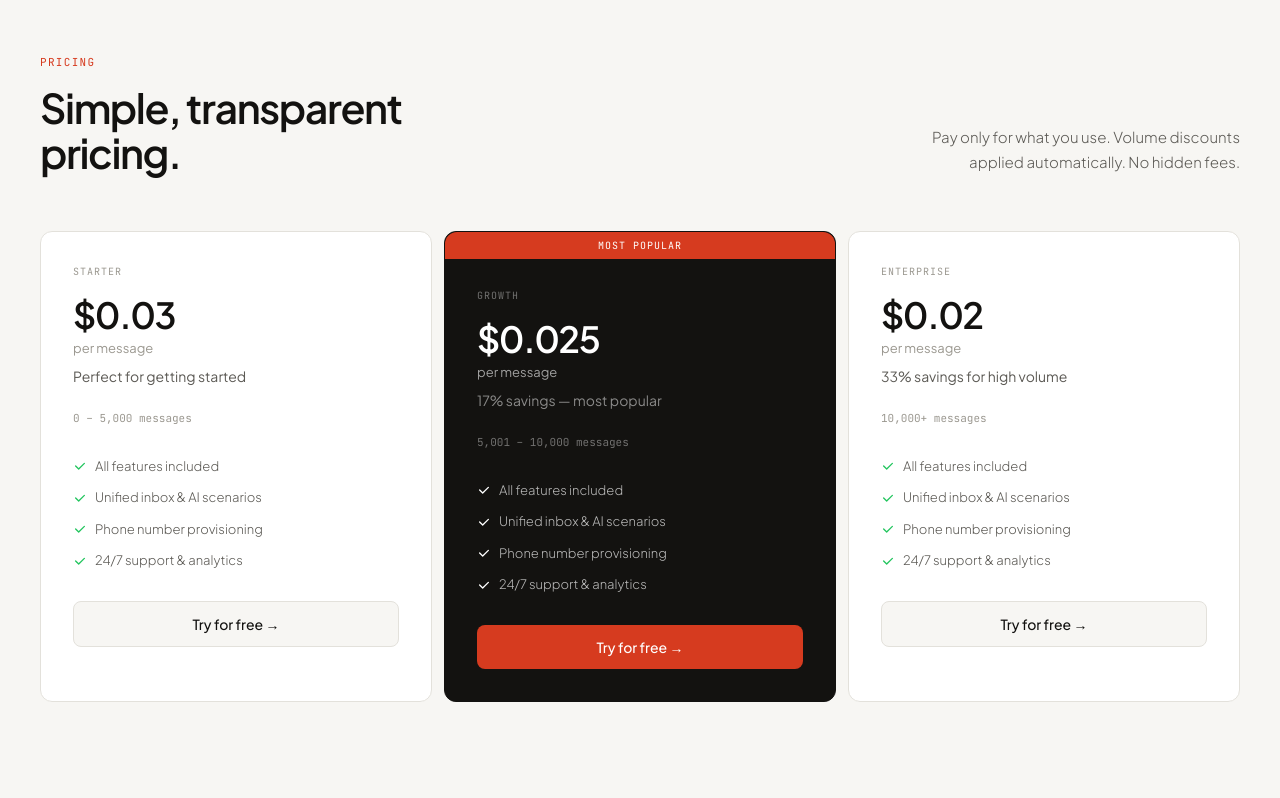
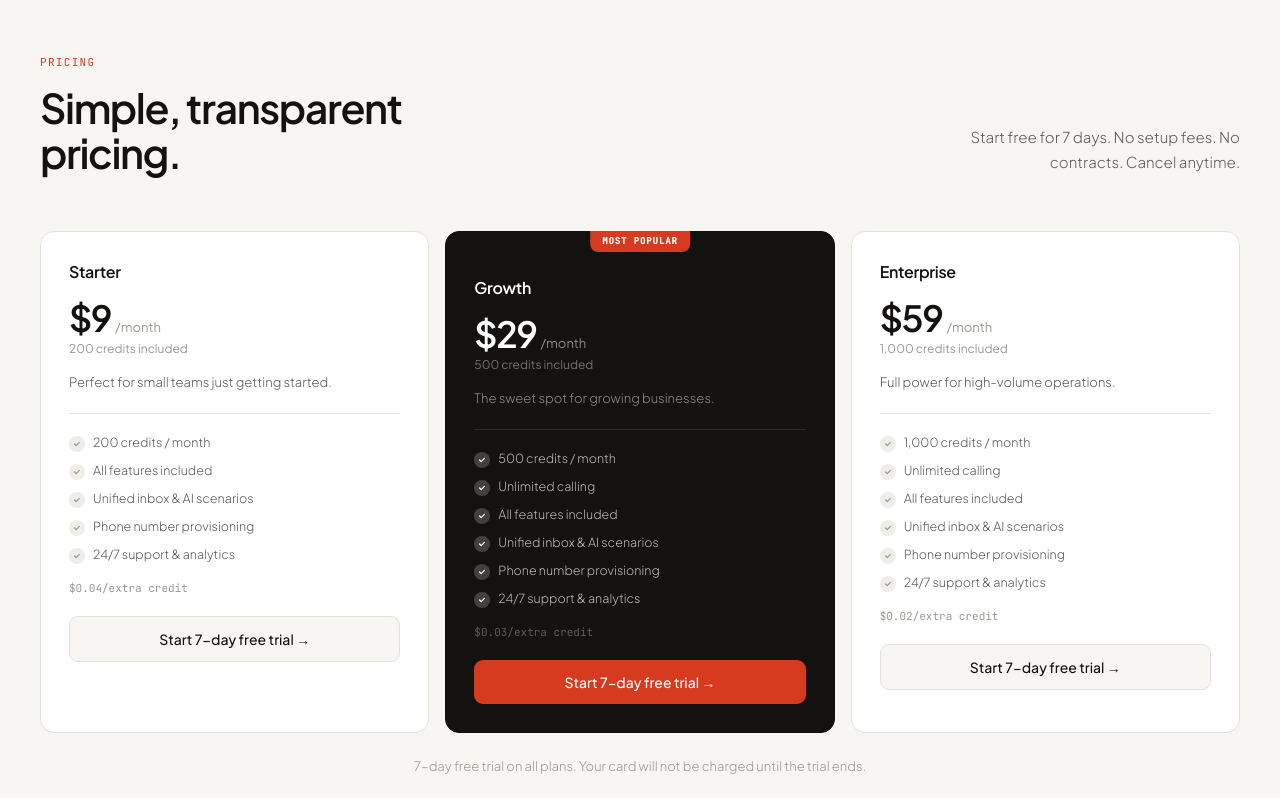
Before and after one commit to airosofts/airophone-landingpage, a Next.js app: page / in a window 1280 px wide. Shown: the part 2240-3038 px from the top of the page. Built offline with nearby package versions, Linux system fonts and the light colour scheme.

Commit message:
first commit

```diff
--- a/app/page.js
+++ b/app/page.js
@@ -156,7 +156,7 @@ export default function LandingPage() {
             className="px-4 py-[7px] rounded-[7px] text-[13px] font-medium no-underline text-text2 border border-border2 hover:bg-bg2 hover:text-text transition-all">
             Log in
           </a>
-          <a href="/signup"
+          <a href="https://app.airophone.com/signup"
             className="px-4 py-[7px] rounded-[7px] text-[13px] font-medium bg-red text-white no-underline cursor-pointer hover:opacity-90 transition-all">
             Try for free &rarr;
           </a>
@@ -177,7 +177,7 @@ export default function LandingPage() {
             </p>
 
             <div className="flex gap-2.5 flex-wrap">
-              <a href="/signup"
+              <a href="https://app.airophone.com/signup"
                 className="inline-flex items-center gap-2 bg-text text-white px-[22px] py-3 rounded-lg text-sm font-medium no-underline tracking-tight hover:bg-[#2a2928] hover:-translate-y-px hover:shadow-lg transition-all">
                 Try for free
                 <svg width="14" height="14" viewBox="0 0 16 16" fill="none"><path d="M3 8h10M9 4l4 4-4 4" stroke="currentColor" strokeWidth="1.5" strokeLinecap="round" strokeLinejoin="round"/></svg>
@@ -371,7 +371,7 @@ export default function LandingPage() {
                 <div className="text-[26px] font-semibold leading-[1.2] text-white">Start free.<br/>Scale later.</div>
                 <div className="text-[11px] text-white/40 mt-2">No setup fees. No contracts.<br/>Full features on every plan.</div>
               </div>
-              <a href="/signup"
+              <a href="https://app.airophone.com/signup"
                 className="inline-flex items-center gap-2 bg-red text-white px-[18px] py-[11px] rounded-[7px] text-[13px] font-medium mt-6 no-underline hover:opacity-90 transition-opacity self-start">
                 Try for free &rarr;
               </a>
@@ -421,43 +421,92 @@ export default function LandingPage() {
               <h2 className="text-[clamp(28px,3.2vw,44px)] font-semibold tracking-[-0.035em] leading-[1.1] text-text">Simple, transparent<br/>pricing.</h2>
             </div>
             <p className="text-[15px] text-text2 leading-[1.65] max-w-[340px] font-light sm:text-right">
-              Pay only for what you use. Volume discounts applied automatically. No hidden fees.
+              Start free for 7 days. No setup fees. No contracts. Cancel anytime.
             </p>
           </div>
 
-          <div className="grid grid-cols-1 md:grid-cols-3 gap-3">
+          <div className="grid grid-cols-1 md:grid-cols-3 gap-4">
             {[
-              { tier:'Starter', price:'$0.03', range:'0 – 5,000 messages', note:'Perfect for getting started', highlight:false },
-              { tier:'Growth', price:'$0.025', range:'5,001 – 10,000 messages', note:'17% savings — most popular', highlight:true },
-              { tier:'Enterprise', price:'$0.02', range:'10,000+ messages', note:'33% savings for high volume', highlight:false },
-            ].map((p,i) => (
-              <div key={i} className={`rounded-xl p-8 border relative ${p.highlight ? 'bg-text text-white border-text' : 'bg-surface border-border'}`}>
+              {
+                tier: 'Starter', price: 9, credits: '200', overage: '$0.04',
+                desc: 'Perfect for small teams just getting started.',
+                features: ['200 credits / month', 'All features included', 'Unified inbox & AI scenarios', 'Phone number provisioning', '24/7 support & analytics'],
+                highlight: false,
+              },
+              {
+                tier: 'Growth', price: 29, credits: '500', overage: '$0.03',
+                desc: 'The sweet spot for growing businesses.',
+                features: ['500 credits / month', 'Unlimited calling', 'All features included', 'Unified inbox & AI scenarios', 'Phone number provisioning', '24/7 support & analytics'],
+                highlight: true,
+              },
+              {
+                tier: 'Enterprise', price: 59, credits: '1,000', overage: '$0.02',
+                desc: 'Full power for high-volume operations.',
+                features: ['1,000 credits / month', 'Unlimited calling', 'All features included', 'Unified inbox & AI scenarios', 'Phone number provisioning', '24/7 support & analytics'],
+                highlight: false,
+              },
+            ].map((p, i) => (
+              <div key={i} className={`rounded-[14px] p-7 border relative flex flex-col ${p.highlight ? 'bg-text text-white border-text' : 'bg-surface border-border'}`}>
                 {p.highlight && (
-                  <div className="absolute top-0 left-0 right-0 bg-red text-white text-center py-1.5 text-[10px] font-mono tracking-widest uppercase rounded-t-xl">Most popular</div>
+                  <div className="absolute -top-px left-1/2 -translate-x-1/2 bg-red text-white text-center py-1 px-3 text-[9px] font-mono font-semibold tracking-widest uppercase rounded-b-lg">Most popular</div>
                 )}
-                <div className={p.highlight ? 'pt-6' : ''}>
-                  <div className={`font-mono text-[10px] tracking-widest uppercase mb-4 ${p.highlight ? 'text-white/40' : 'text-text3'}`}>{p.tier}</div>
-                  <div className={`text-4xl font-semibold tracking-[-0.04em] mb-1 ${p.highlight ? 'text-white' : 'text-text'}`}>{p.price}</div>
-                  <div className={`text-[13px] mb-2 ${p.highlight ? 'text-white/60' : 'text-text3'}`}>per message</div>
-                  <div className={`text-sm mb-6 ${p.highlight ? 'text-white/50' : 'text-text2'}`}>{p.note}</div>
-                  <div className={`font-mono text-[11px] mb-6 ${p.highlight ? 'text-white/40' : 'text-text3'}`}>{p.range}</div>
-                  {['All features included','Unified inbox & AI scenarios','Phone number provisioning','24/7 support & analytics'].map((f,j) => (
-                    <div key={j} className={`flex items-center gap-2 py-1.5 text-[13px] font-light ${p.highlight ? 'text-white/70' : 'text-text2'}`}>
-                      <svg width="14" height="14" viewBox="0 0 16 16" fill="none"><path d="M3 8l3.5 3.5L13 5" stroke={p.highlight ? '#fff' : '#22c55e'} strokeWidth="1.5" strokeLinecap="round" strokeLinejoin="round"/></svg>
-                      {f}
-                    </div>
-                  ))}
-                  <a href="/signup"
-                    className={`w-full mt-6 px-5 py-3 rounded-lg text-sm font-medium no-underline text-center block transition-all ${
+                <div className={p.highlight ? 'pt-4' : ''}>
+                  {/* Plan name */}
+                  <div className={`text-base font-semibold tracking-[-0.02em] mb-4 ${p.highlight ? 'text-white' : 'text-text'}`}>{p.tier}</div>
+
+                  {/* Price */}
+                  <div className="flex items-baseline gap-1 mb-1">
+                    <span className={`text-[36px] font-semibold tracking-[-0.04em] leading-none ${p.highlight ? 'text-white' : 'text-text'}`}>${p.price}</span>
+                    <span className={`text-[13px] ${p.highlight ? 'text-white/50' : 'text-text3'}`}>/month</span>
+                  </div>
+                  <div className={`text-xs mb-4 ${p.highlight ? 'text-white/40' : 'text-text3'}`}>
+                    {p.credits} credits included
+                  </div>
+
+                  {/* Description */}
+                  <div className={`text-[13px] font-light mb-5 ${p.highlight ? 'text-white/50' : 'text-text2'}`}>{p.desc}</div>
+
+                  {/* Divider */}
+                  <div className={`h-px mb-5 ${p.highlight ? 'bg-white/10' : 'bg-border'}`} />
+
+                  {/* Features */}
+                  <div className="flex flex-col gap-2.5 flex-1">
+                    {p.features.map((f, j) => (
+                      <div key={j} className={`flex items-start gap-2 text-[12.5px] font-light leading-[1.4] ${p.highlight ? 'text-white/70' : 'text-text2'}`}>
+                        <div className={`w-4 h-4 rounded-full shrink-0 mt-0.5 flex items-center justify-center ${p.highlight ? 'bg-white/20' : 'bg-bg2'}`}>
+                          <svg width="8" height="8" viewBox="0 0 10 10" fill="none">
+                            <path d="M2 5l2 2 4-4" stroke={p.highlight ? '#fff' : '#9B9890'} strokeWidth="1.5" strokeLinecap="round" strokeLinejoin="round"/>
+                          </svg>
+                        </div>
+                        {f}
+                      </div>
+                    ))}
+                  </div>
+
+                  {/* Overage */}
+                  <div className={`font-mono text-[11px] mt-4 ${p.highlight ? 'text-white/30' : 'text-text3'}`}>
+                    {p.overage}/extra credit
+                  </div>
+
+                  {/* CTA */}
+                  <a href="https://app.airophone.com/signup"
+                    className={`w-full mt-5 px-5 py-3 rounded-[9px] text-sm font-medium no-underline text-center block transition-all ${
                       p.highlight
                         ? 'bg-red text-white hover:opacity-90'
                         : 'bg-bg hover:bg-bg2 text-text border border-border'
                     }`}>
-                    Try for free &rarr;
+                    Start 7-day free trial &rarr;
                   </a>
                 </div>
               </div>
             ))}
+          </div>
+
+          {/* Trial note */}
+          <div className="mt-6 text-center">
+            <p className="text-[13px] text-text3 font-light">
+              7-day free trial on all plans. Your card will not be charged until the trial ends.
+            </p>
           </div>
         </RevealSection>
       </section>
@@ -474,7 +523,7 @@ export default function LandingPage() {
               </p>
             </div>
             <div className="flex flex-col gap-2.5 flex-shrink-0">
-              <a href="/signup"
+              <a href="https://app.airophone.com/signup"
                 className="inline-flex items-center gap-2 bg-text text-white px-6 py-3.5 rounded-[9px] text-sm font-medium no-underline hover:bg-[#2a2928] hover:-translate-y-px hover:shadow-lg transition-all">
                 Try for free
                 <svg width="14" height="14" viewBox="0 0 16 16" fill="none"><path d="M3 8h10M9 4l4 4-4 4" stroke="currentColor" strokeWidth="1.5" strokeLinecap="round" strokeLinejoin="round"/></svg>
--- a/app/pricing/page.js
+++ b/app/pricing/page.js
@@ -293,7 +293,7 @@ export default function PricingPage() {
             <Link href="/#how-it-works" className="hover:text-text transition-colors">How it works</Link>
           </div>
           <Link
-            href="/signup"
+            href="https://app.airophone.com/signup"
             className="bg-text text-white rounded-lg px-5 py-2.5 text-sm font-medium hover:opacity-85 transition-opacity"
           >
             Get started
@@ -384,7 +384,7 @@ export default function PricingPage() {
               </ul>
 
               <Link
-                href="/signup"
+                href="https://app.airophone.com/signup"
                 className={`block text-center rounded-lg px-5 py-2.5 text-sm font-medium transition-opacity ${
                   plan.popular
                     ? 'bg-red text-white hover:opacity-85'
@@ -570,7 +570,7 @@ export default function PricingPage() {
           </p>
           <div className="flex flex-col sm:flex-row items-center justify-center gap-3">
             <Link
-              href="/signup"
+              href="https://app.airophone.com/signup"
               className="bg-text text-white rounded-lg px-6 py-3 text-sm font-medium hover:opacity-85 transition-opacity"
             >
               Start free trial
```
